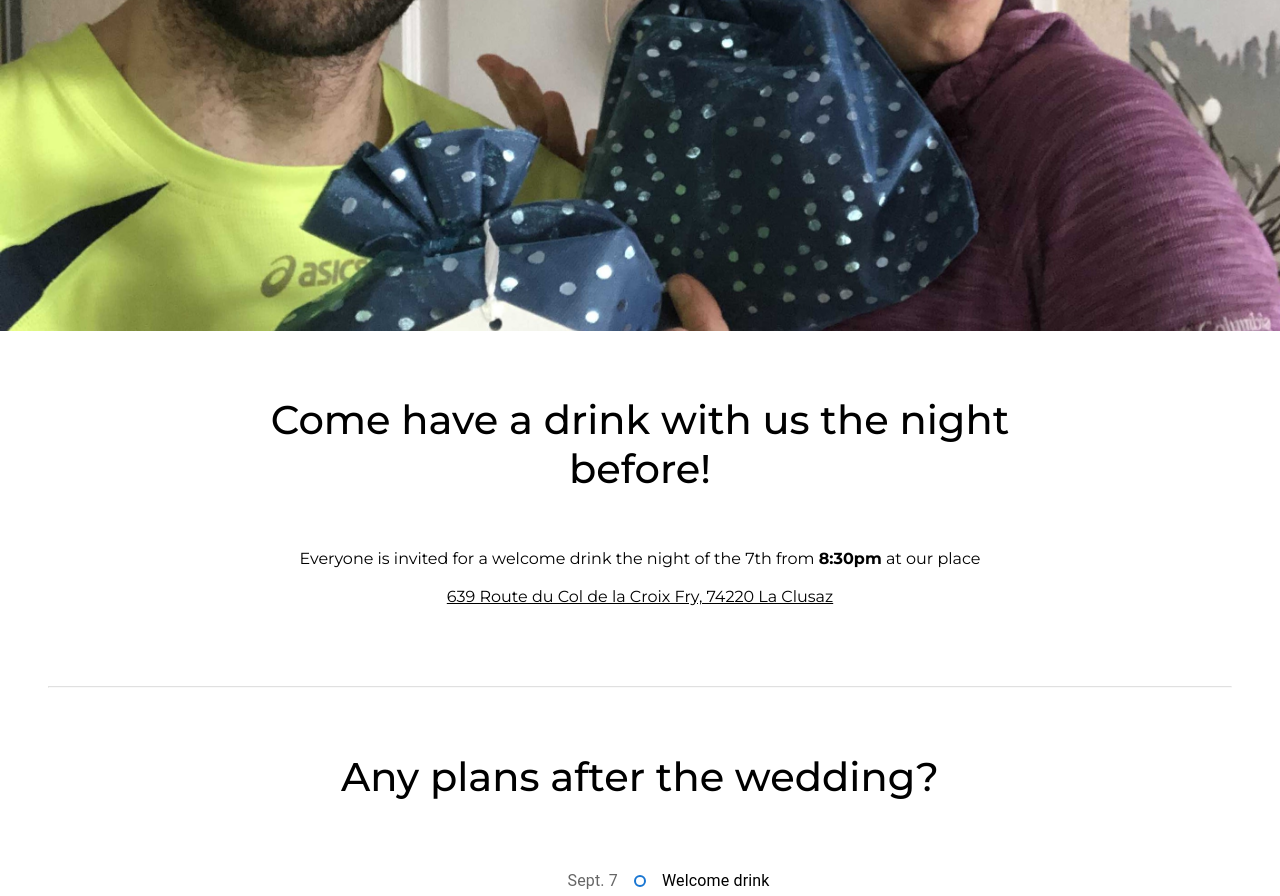
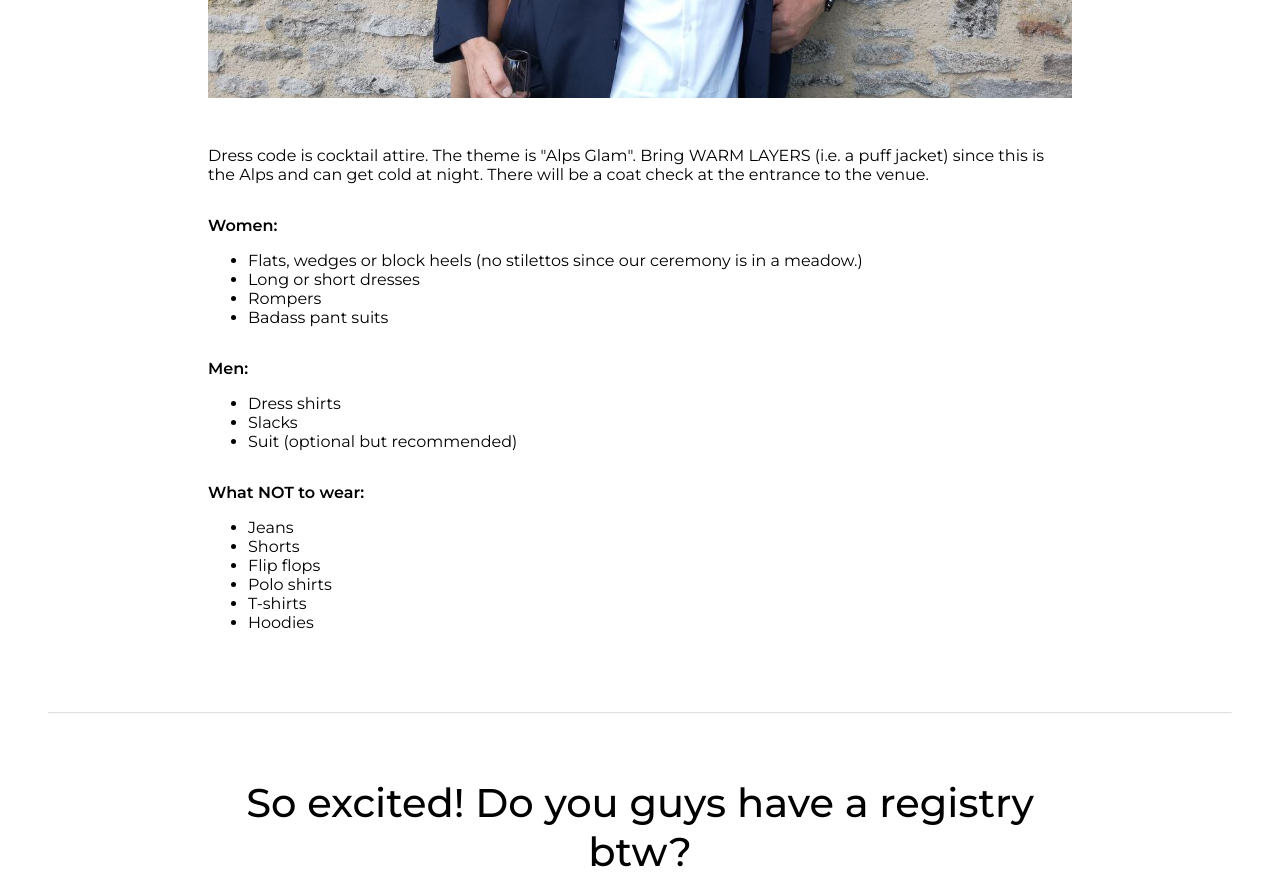
Before and after one commit to maximehutinet/wedding-website, a React (Create React App) app: page / in a window 1280 px wide. Shown: the part 4460-5356 px from the top of the page. Built offline with nearby package versions, Linux system fonts and the light colour scheme; a web font is replaced by a local one.

Commit message:
Added dress code section.

```diff
--- a/src/components/pages/home/components/practical-infos/practical-infos.js
+++ b/src/components/pages/home/components/practical-infos/practical-infos.js
@@ -10,6 +10,7 @@ import TimelineDot from '@mui/lab/TimelineDot';
 import TimelineOppositeContent from '@mui/lab/TimelineOppositeContent';
 import FullWidthImage from "../../../../common/full-width-image/FullWidthImage";
 import giftImage from "../../../../../img/gift.jpg";
+import dressCodeImage from "../../../../../img/dess_code.jpeg";
 
 function PracticalInfos() {
     const {t} = useTranslation('common');
@@ -28,7 +29,8 @@ function PracticalInfos() {
             <div id="where-do-we-meet-wrapper">
                 <h2>{t('practical_infos.where_do_we_meet')}</h2>
                 <div id="meeting-point">
-                    {t('practical_infos.in_front_of')} <a href="https://goo.gl/maps/di9HkMD8HftHQcMA8" target="_blank" rel="noreferrer">Banque Populaire
+                    {t('practical_infos.in_front_of')} <a href="https://goo.gl/maps/di9HkMD8HftHQcMA8" target="_blank"
+                                                          rel="noreferrer">Banque Populaire
                     Auvergne Rhône Alpes - 331 Rte des Grandes Alpes, 74220 La Clusaz</a>
                     <strong>{t('practical_infos.meeting_date_time')}</strong>
                 </div>
@@ -43,7 +45,9 @@ function PracticalInfos() {
             <div id="where-can-i-park-wrapper">
                 <h2>{t('practical_infos.parking_title')}</h2>
                 <p>
-                    {t('practical_infos.parking_content_1')} <a href="https://goo.gl/maps/jKkJfY3QEHWQpKXG9" target="_blank" rel="noreferrer">Parking centre village</a>. {t('practical_infos.parking_content_2')}
+                    {t('practical_infos.parking_content_1')} <a href="https://goo.gl/maps/jKkJfY3QEHWQpKXG9"
+                                                                target="_blank" rel="noreferrer">Parking centre
+                    village</a>. {t('practical_infos.parking_content_2')}
                 </p>
                 <div className="iframe-wrapper">
                     <iframe
@@ -62,7 +66,7 @@ function PracticalInfos() {
                         </TimelineOppositeContent>
                         <TimelineSeparator>
                             <TimelineDot/>
-                            <TimelineConnector />
+                            <TimelineConnector/>
                         </TimelineSeparator>
                         <TimelineContent>{t('practical_infos.plan_pickup')}</TimelineContent>
                     </TimelineItem>
@@ -71,8 +75,8 @@ function PracticalInfos() {
                             {t('practical_infos.plan_time_ceremony')}
                         </TimelineOppositeContent>
                         <TimelineSeparator>
-                            <TimelineDot variant="outlined" color="primary" />
-                            <TimelineConnector />
+                            <TimelineDot variant="outlined" color="primary"/>
+                            <TimelineConnector/>
                         </TimelineSeparator>
                         <TimelineContent>{t('practical_infos.plan_ceremony')}</TimelineContent>
                     </TimelineItem>
@@ -81,8 +85,8 @@ function PracticalInfos() {
                             {t('practical_infos.plan_time_shuttle_venue')}
                         </TimelineOppositeContent>
                         <TimelineSeparator>
-                            <TimelineDot variant="outlined" color="error" />
-                            <TimelineConnector />
+                            <TimelineDot variant="outlined" color="error"/>
+                            <TimelineConnector/>
                         </TimelineSeparator>
                         <TimelineContent>{t('practical_infos.plan_shuttle_venue')}</TimelineContent>
                     </TimelineItem>
@@ -91,8 +95,8 @@ function PracticalInfos() {
                             {t('practical_infos.plan_time_vin')}
                         </TimelineOppositeContent>
                         <TimelineSeparator>
-                            <TimelineDot variant="outlined" color="secondary" />
-                            <TimelineConnector />
+                            <TimelineDot variant="outlined" color="secondary"/>
+                            <TimelineConnector/>
                         </TimelineSeparator>
                         <TimelineContent>{t('practical_infos.plan_vin')}</TimelineContent>
                     </TimelineItem>
@@ -101,8 +105,8 @@ function PracticalInfos() {
                             {t('practical_infos.plan_time_dinner')}
                         </TimelineOppositeContent>
                         <TimelineSeparator>
-                            <TimelineDot variant="outlined" color="success" />
-                            <TimelineConnector />
+                            <TimelineDot variant="outlined" color="success"/>
+                            <TimelineConnector/>
                         </TimelineSeparator>
                         <TimelineContent>{t('practical_infos.plan_dinner')}</TimelineContent>
                     </TimelineItem>
@@ -111,8 +115,8 @@ function PracticalInfos() {
                             {t('practical_infos.plan_time_party')}
                         </TimelineOppositeContent>
                         <TimelineSeparator>
-                            <TimelineDot variant="outlined" color="warning" />
-                            <TimelineConnector />
+                            <TimelineDot variant="outlined" color="warning"/>
+                            <TimelineConnector/>
                         </TimelineSeparator>
                         <TimelineContent>{t('practical_infos.plan_party')}</TimelineContent>
                     </TimelineItem>
@@ -121,8 +125,8 @@ function PracticalInfos() {
                             {t('practical_infos.plan_time_snacks')}
                         </TimelineOppositeContent>
                         <TimelineSeparator>
-                            <TimelineDot variant="outlined" color="primary" />
-                            <TimelineConnector />
+                            <TimelineDot variant="outlined" color="primary"/>
+                            <TimelineConnector/>
                         </TimelineSeparator>
                         <TimelineContent>{t('practical_infos.plan_snacks')}</TimelineContent>
                     </TimelineItem>
@@ -131,24 +135,63 @@ function PracticalInfos() {
                             {t('practical_infos.plan_time_party_over')}
                         </TimelineOppositeContent>
                         <TimelineSeparator>
-                            <TimelineDot />
+                            <TimelineDot/>
                         </TimelineSeparator>
                         <TimelineContent>{t('practical_infos.plan_party_over')}</TimelineContent>
                     </TimelineItem>
                 </Timeline>
             </div>
             <hr/>
+            <div id="dress-code-wrapper">
+                <h2>{t('practical_infos.dress_code_title')}</h2>
+                <img src={dressCodeImage} alt="dress code"/>
+                <div>
+                    <p>
+                        {t('practical_infos.dress_code_summary')}
+                    </p>
+
+                    <label>{t('practical_infos.dress_code_women')}</label>
+                    <ul>
+                        <li>{t('practical_infos.dress_code_women_shoes')}</li>
+                        <li>{t('practical_infos.dress_code_women_dress')}</li>
+                        <li>{t('practical_infos.dress_code_women_rompers')}</li>
+                        <li>{t('practical_infos.dress_code_women_pant_suits')}</li>
+                    </ul>
+
+                    <label>{t('practical_infos.dress_code_men')}</label>
+                    <ul>
+                        <li>{t('practical_infos.dress_code_men_shirt')}</li>
+                        <li>{t('practical_infos.dress_code_men_slacks')}</li>
+                        <li>{t('practical_infos.dress_code_men_suit')}</li>
+                    </ul>
+
+                    <label>{t('practical_infos.dress_code_not_wear')}</label>
+                    <ul>
+                        <li>Jeans</li>
+                        <li>Shorts</li>
+                        <li>{t('practical_infos.dress_code_flip_flops')}</li>
+                        <li>{t('practical_infos.dress_code_polo')}</li>
+                        <li>T-shirts</li>
+                        <li>{t('practical_infos.dress_code_hoodies')}</li>
+                    </ul>
+                </div>
+            </div>
+            <hr/>
             <div id="registry-wrapper">
                 <h2>{t('practical_infos.registry_title')}</h2>
                 <div>
                     <p>{t('practical_infos.registry_content')}</p>
-                    <a className="btn" href="http://www.leetchi.com/c/sarah-maxs-wedding" target="_blank" rel="noreferrer">{t('practical_infos.registry_btn')}</a>
+                    <a className="btn" href="http://www.leetchi.com/c/sarah-maxs-wedding" target="_blank"
+                       rel="noreferrer">{t('practical_infos.registry_btn')}</a>
                 </div>
             </div>
             <FullWidthImage image={giftImage}/>
             <div id="welcome-drink-wrapper">
                 <h2>{t('practical_infos.welcome_drink_title')}</h2>
-                <p>{t('practical_infos.welcome_drink_content')} <strong>{t('practical_infos.welcome_drink_time')}</strong> {t('practical_infos.welcome_drink_our_place')} <br/><br/><a href="https://goo.gl/maps/z8x8CFZ22iySfYEi9" target="_blank" rel="noreferrer">639 Route du Col de la Croix Fry, 74220 La Clusaz</a> </p>
+                <p>{t('practical_infos.welcome_drink_content')}
+                    <strong>{t('practical_infos.welcome_drink_time')}</strong> {t('practical_infos.welcome_drink_our_place')}
+                    <br/><br/><a href="https://goo.gl/maps/z8x8CFZ22iySfYEi9" target="_blank" rel="noreferrer">639 Route
+                        du Col de la Croix Fry, 74220 La Clusaz</a></p>
             </div>
             <hr/>
             <div id="plan-coming-days">
@@ -160,7 +203,7 @@ function PracticalInfos() {
                         </TimelineOppositeContent>
                         <TimelineSeparator>
                             <TimelineDot variant="outlined" color="primary"/>
-                            <TimelineConnector />
+                            <TimelineConnector/>
                         </TimelineSeparator>
                         <TimelineContent>Welcome drink</TimelineContent>
                     </TimelineItem>
@@ -170,7 +213,7 @@ function PracticalInfos() {
                         </TimelineOppositeContent>
                         <TimelineSeparator>
                             <TimelineDot variant="outlined" color="secondary"/>
-                            <TimelineConnector />
+                            <TimelineConnector/>
                         </TimelineSeparator>
                         <TimelineContent>{t('practical_infos.plan_coming_days_wedding_day')}</TimelineContent>
                     </TimelineItem>
@@ -180,7 +223,7 @@ function PracticalInfos() {
                         </TimelineOppositeContent>
                         <TimelineSeparator>
                             <TimelineDot/>
-                            <TimelineConnector />
+                            <TimelineConnector/>
                         </TimelineSeparator>
                         <TimelineContent>{t('practical_infos.plan_coming_days_rest_day')}</TimelineContent>
                     </TimelineItem>
@@ -190,7 +233,7 @@ function PracticalInfos() {
                         </TimelineOppositeContent>
                         <TimelineSeparator>
                             <TimelineDot variant="outlined" color="success"/>
-                            <TimelineConnector />
+                            <TimelineConnector/>
                         </TimelineSeparator>
                         <TimelineContent>{t('practical_infos.plan_coming_days_mtb_day')}</TimelineContent>
                     </TimelineItem>
@@ -208,7 +251,9 @@ function PracticalInfos() {
             <hr/>
             <div id="la-clusaz-infos-wrapper">
                 <h2>{t('practical_infos.la_clusaz_infos_title')}</h2>
-                <p>{t('practical_infos.la_clusaz_infos_content')} <a href="https://en.laclusaz.com/events-and-activities.html" target="_blank" rel="noreferrer">{t('practical_infos.la_clusaz_infos_link')}</a></p>
+                <p>{t('practical_infos.la_clusaz_infos_content')} <a
+                    href="https://en.laclusaz.com/events-and-activities.html" target="_blank"
+                    rel="noreferrer">{t('practical_infos.la_clusaz_infos_link')}</a></p>
             </div>
         </div>
     )
--- a/src/components/pages/home/components/practical-infos/practical-infos.scss
+++ b/src/components/pages/home/components/practical-infos/practical-infos.scss
@@ -9,6 +9,7 @@
 #plan-wrapper,
 #welcome-drink-wrapper,
 #plan-coming-days,
+#dress-code-wrapper,
 #registry-wrapper,
 #la-clusaz-infos-wrapper {
   @include content_with_padding();
@@ -57,6 +58,30 @@ a {
   }
 }
 
+#dress-code-wrapper {
+  display: flex;
+  flex-direction: column;
+  align-items: center;
+
+  > div {
+    margin-top: 2rem;
+  }
+
+  img {
+    max-width: 60rem;
+    width: 100%;
+  }
+
+  label {
+    font-weight: $font_montserrat_semi_bold;
+  }
+
+  label:not(:first-child) {
+    display: block;
+    margin-top: 2rem;
+  }
+}
+
 #registry-wrapper {
   > div {
     display: flex;
--- a/src/translations/en/common.json
+++ b/src/translations/en/common.json
@@ -33,6 +33,21 @@
     "plan_snacks": "Snacks",
     "plan_time_party_over": "03:00 am",
     "plan_party_over": "Party is over :(",
+    "dress_code_title": "What should I were?",
+    "dress_code_summary": "Dress code is cocktail attire. The theme is \"Alps Glam\". Bring WARM LAYERS (i.e. a puff jacket) since this is the Alps and can get cold at night. There will be a coat check at the entrance to the venue.",
+    "dress_code_women": "Women:",
+    "dress_code_women_shoes": "Flats, wedges or block heels (no stilettos since our ceremony is in a meadow.)",
+    "dress_code_women_dress": "Long or short dresses",
+    "dress_code_women_rompers": "Rompers",
+    "dress_code_women_pant_suits": "Badass pant suits",
+    "dress_code_men": "Men:",
+    "dress_code_men_shirt": "Dress shirts",
+    "dress_code_men_slacks": "Slacks",
+    "dress_code_men_suit": "Suit (optional but recommended)",
+    "dress_code_not_wear": "What NOT to wear:",
+    "dress_code_flip_flops": "Flip flops",
+    "dress_code_polo": "Polo shirts",
+    "dress_code_hoodies": "Hoodies",
     "registry_title": "So excited! Do you guys have a registry btw?",
     "registry_content": "Well, I'm glad you asked, we actually do!",
     "registry_btn": "Our registry",
```
Also changed, not shown: src/translations/fr/common.json (+15 -0 lines), src/img/dess_code.jpeg (added).
